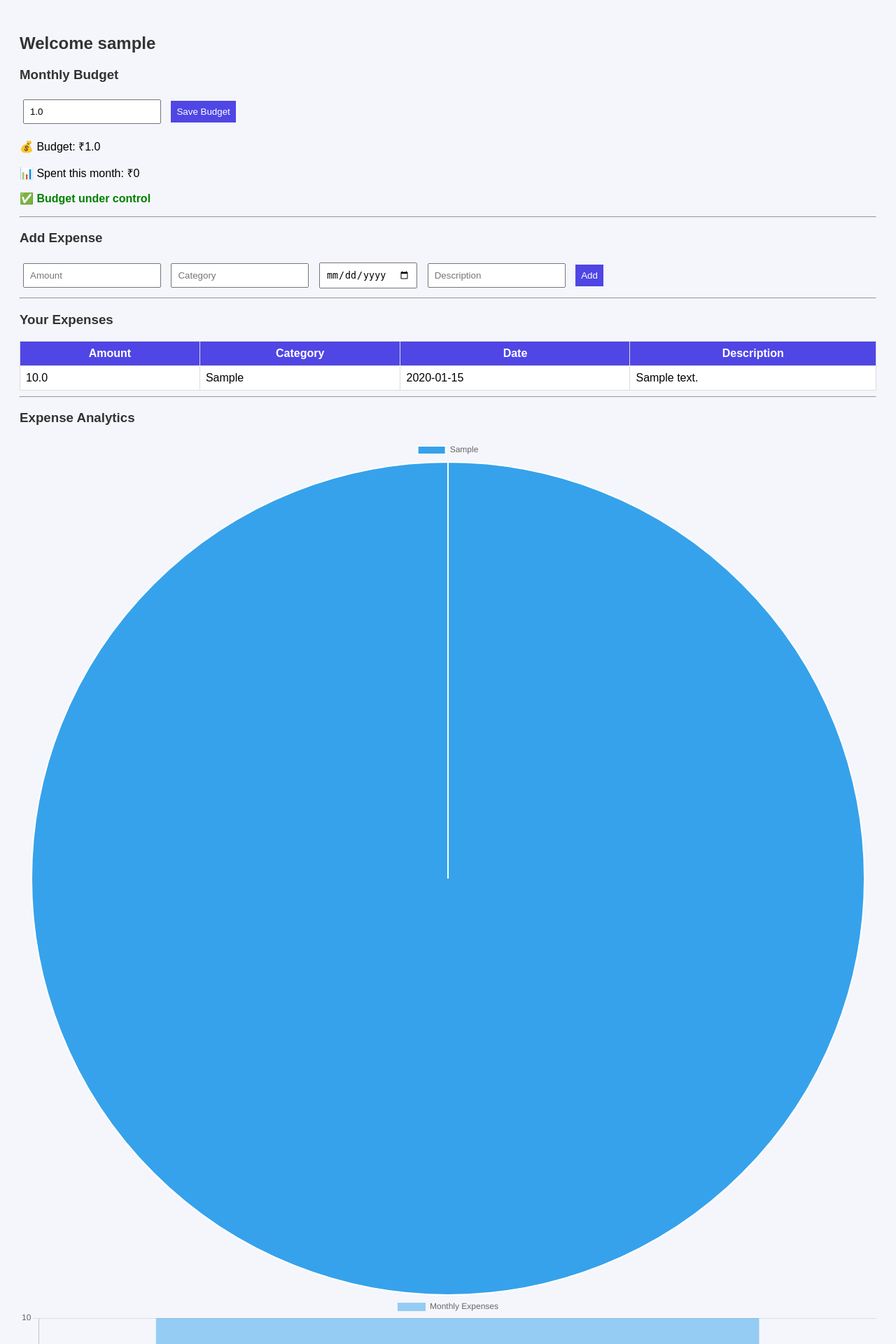
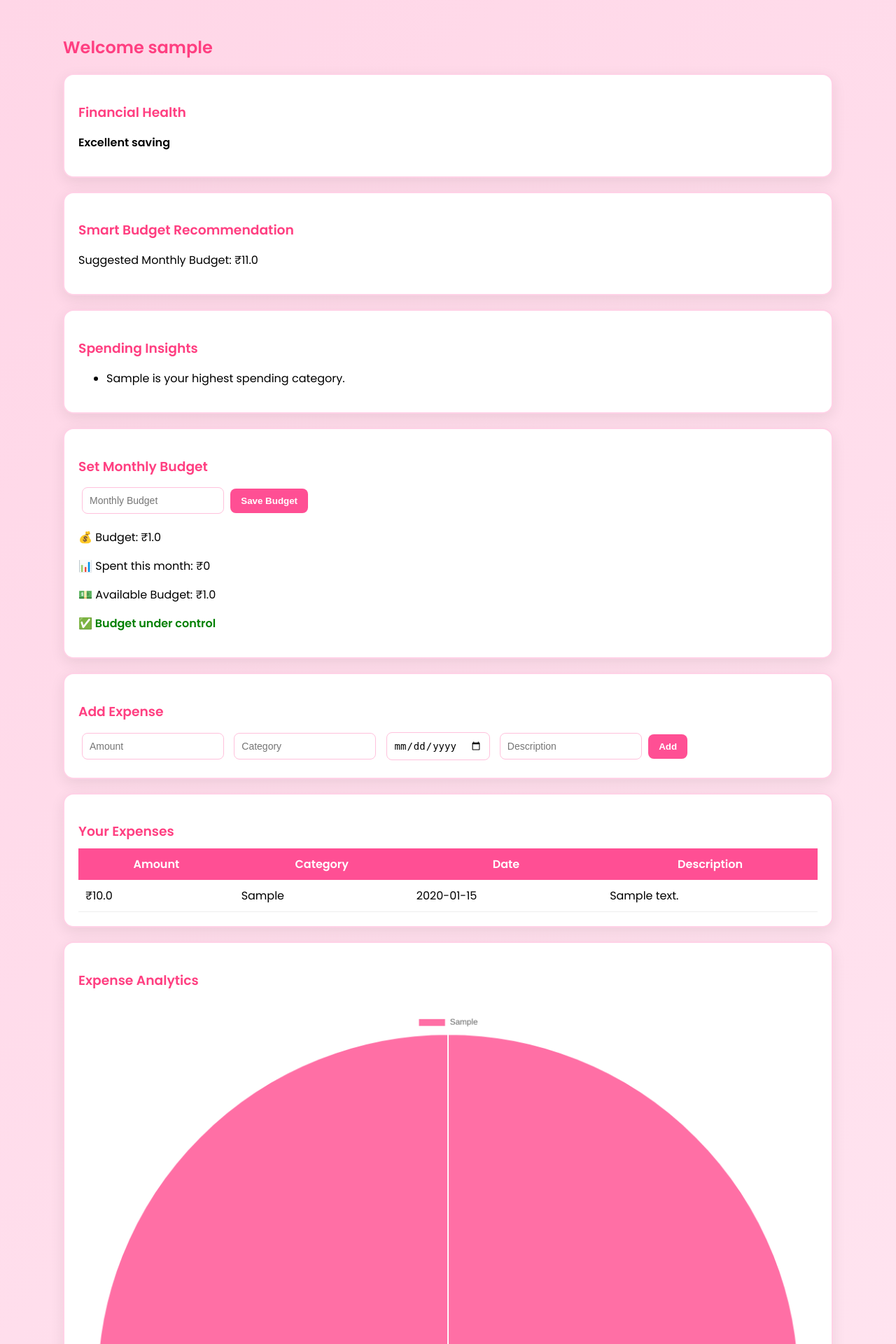
Before and after one commit to gayatripalamury/expense-tracker-flask, a Flask app: page /dashboard in a window 1280 px wide. Shown: the top 1920 px of the page at 70% size. Run offline with Flask 3, Linux system fonts and the light colour scheme; the visitor is signed in with stand-in values (Sample User, id 1); tables that the repository leaves empty hold one stand-in row (values such as "Sample post").

Commit message:
Added spending insights, financial health score and smart budget recommendation

```diff
--- a/app.py
+++ b/app.py
@@ -5,16 +5,17 @@ from werkzeug.security import generate_password_hash, check_password_hash
 app = Flask(__name__)
 app.secret_key = "super_secret_key"
 
+
 # ---------------- DATABASE ---------------- #
 
 def get_db():
     return sqlite3.connect("database.db")
 
+
 def init_db():
     db = get_db()
     cur = db.cursor()
 
-    # Users
     cur.execute("""
         CREATE TABLE IF NOT EXISTS users (
             id INTEGER PRIMARY KEY AUTOINCREMENT,
@@ -24,7 +25,6 @@ def init_db():
         )
     """)
 
-    # Expenses
     cur.execute("""
         CREATE TABLE IF NOT EXISTS expenses (
             id INTEGER PRIMARY KEY AUTOINCREMENT,
@@ -36,7 +36,6 @@ def init_db():
         )
     """)
 
-    # Monthly budget (one per user)
     cur.execute("""
         CREATE TABLE IF NOT EXISTS budgets (
             user_id INTEGER PRIMARY KEY,
@@ -47,7 +46,99 @@ def init_db():
     db.commit()
     db.close()
 
+
 init_db()
+
+
+# ---------------- ANALYTICS FEATURES ---------------- #
+
+def generate_spending_insights(user_id):
+
+    db = get_db()
+    cur = db.cursor()
+
+    insights = []
+
+    cur.execute("""
+        SELECT category, SUM(amount)
+        FROM expenses
+        WHERE user_id=?
+        GROUP BY category
+        ORDER BY SUM(amount) DESC
+        LIMIT 1
+    """, (user_id,))
+
+    result = cur.fetchone()
+
+    if result:
+        insights.append(f"{result[0]} is your highest spending category.")
+
+    cur.execute("""
+        SELECT substr(date,1,7), SUM(amount)
+        FROM expenses
+        WHERE user_id=?
+        GROUP BY substr(date,1,7)
+        ORDER BY substr(date,1,7) DESC
+        LIMIT 2
+    """, (user_id,))
+
+    months = cur.fetchall()
+
+    if len(months) == 2:
+        if months[0][1] > months[1][1]:
+            insights.append("Your spending increased compared to last month.")
+        else:
+            insights.append("Good job! Your spending decreased compared to last month.")
+
+    db.close()
+    return insights
+
+
+# --------- ONLY CHANGE: RETURN TEXT INSTEAD OF SCORE --------- #
+
+def calculate_financial_health_score(monthly_spent, monthly_budget):
+
+    if not monthly_budget:
+        return None
+
+    ratio = monthly_spent / monthly_budget
+
+    if ratio <= 0.5:
+        return "Excellent saving"
+    elif ratio <= 0.75:
+        return "Very healthy"
+    elif ratio <= 1:
+        return "Acceptable"
+    elif ratio <= 1.2:
+        return "Risky"
+    else:
+        return "Poor"
+
+
+def calculate_recommended_budget(user_id):
+
+    db = get_db()
+    cur = db.cursor()
+
+    cur.execute("""
+        SELECT substr(date,1,7), SUM(amount)
+        FROM expenses
+        WHERE user_id=?
+        GROUP BY substr(date,1,7)
+        ORDER BY substr(date,1,7) DESC
+        LIMIT 3
+    """, (user_id,))
+
+    months = cur.fetchall()
+    db.close()
+
+    if not months:
+        return None
+
+    avg_spending = sum(m[1] for m in months) / len(months)
+
+    return round(avg_spending * 1.1, 2)
+
 
 # ---------------- ROUTES ---------------- #
 
@@ -55,98 +146,141 @@ init_db()
 def home():
     return redirect("/login")
 
+
 # ---------- SIGNUP ---------- #
+
 @app.route("/signup", methods=["GET", "POST"])
 def signup():
+
     if request.method == "POST":
+
+        username = request.form.get("username", "").strip()
+        email = request.form.get("email", "").strip()
+        password = request.form.get("password", "").strip()
+
         db = get_db()
         cur = db.cursor()
-        cur.execute(
-            "INSERT INTO users (username,email,password) VALUES (?,?,?)",
-            (
-                request.form["username"],
-                request.form["email"],
-                generate_password_hash(request.form["password"])
+
+        try:
+            cur.execute(
+                "INSERT INTO users (username,email,password) VALUES (?,?,?)",
+                (
+                    username,
+                    email,
+                    generate_password_hash(password)
+                )
             )
-        )
-        db.commit()
+            db.commit()
+
+        except sqlite3.IntegrityError:
+            db.close()
+            return "Email already registered"
+
         db.close()
+
         return redirect("/login")
 
     return render_template("signup.html")
 
+
 # ---------- LOGIN ---------- #
+
 @app.route("/login", methods=["GET", "POST"])
 def login():
+
     if request.method == "POST":
+
+        email = request.form.get("email", "").strip()
+        password = request.form.get("password", "").strip()
+
         db = get_db()
         cur = db.cursor()
+
         cur.execute(
-            "SELECT * FROM users WHERE email=?",
-            (request.form["email"],)
+            "SELECT id, username, email, password FROM users WHERE email=?",
+            (email,)
         )
+
         user = cur.fetchone()
         db.close()
 
-        if user and check_password_hash(user[3], request.form["password"]):
+        if user and check_password_hash(user[3], password):
+
             session["user_id"] = user[0]
             session["username"] = user[1]
+
             return redirect("/dashboard")
+
+        return "Invalid email or password"
 
     return render_template("login.html")
 
+
 # ---------- DASHBOARD ---------- #
+
 @app.route("/dashboard")
 def dashboard():
+
     if "user_id" not in session:
         return redirect("/login")
 
     db = get_db()
     cur = db.cursor()
 
-    # Expenses
     cur.execute("""
         SELECT id, amount, category, date, description
         FROM expenses
         WHERE user_id=?
         ORDER BY id DESC
     """, (session["user_id"],))
+
     expenses = cur.fetchall()
 
-    # Monthly spent
     cur.execute("""
         SELECT SUM(amount)
         FROM expenses
         WHERE user_id=?
         AND substr(date,1,7)=strftime('%Y-%m','now')
     """, (session["user_id"],))
+
     monthly_spent = cur.fetchone()[0] or 0
 
-    # Budget
     cur.execute("""
         SELECT monthly_budget FROM budgets WHERE user_id=?
     """, (session["user_id"],))
+
     row = cur.fetchone()
     monthly_budget = row[0] if row else None
 
     db.close()
+
+    insights = generate_spending_insights(session["user_id"])
+    health_score = calculate_financial_health_score(monthly_spent, monthly_budget)
+    recommended_budget = calculate_recommended_budget(session["user_id"])
 
     return render_template(
         "dashboard.html",
         name=session["username"],
         expenses=expenses,
         monthly_spent=monthly_spent,
-        monthly_budget=monthly_budget
+        monthly_budget=monthly_budget,
+        insights=insights,
+        health_score=health_score,
+        recommended_budget=recommended_budget
     )
 
+
 # ---------- ADD EXPENSE ---------- #
+
 @app.route("/add-expense", methods=["POST"])
 def add_expense():
+
     if "user_id" not in session:
         return redirect("/login")
 
     db = get_db()
     cur = db.cursor()
+
     cur.execute("""
         INSERT INTO expenses (user_id, amount, category, date, description)
         VALUES (?, ?, ?, ?, ?)
@@ -157,14 +291,18 @@ def add_expense():
         request.form["date"],
         request.form["description"]
     ))
+
     db.commit()
     db.close()
 
     return redirect("/dashboard")
 
-# ---------- SET / UPDATE BUDGET ---------- #
+
+# ---------- SET BUDGET ---------- #
+
 @app.route("/set-budget", methods=["POST"])
 def set_budget():
+
     if "user_id" not in session:
         return redirect("/login")
 
@@ -172,20 +310,25 @@ def set_budget():
 
     db = get_db()
     cur = db.cursor()
+
     cur.execute("""
         INSERT INTO budgets (user_id, monthly_budget)
         VALUES (?, ?)
         ON CONFLICT(user_id)
         DO UPDATE SET monthly_budget=excluded.monthly_budget
     """, (session["user_id"], budget))
+
     db.commit()
     db.close()
 
     return redirect("/dashboard")
 
+
 # ---------- CHART DATA ---------- #
+
 @app.route("/chart-data")
 def chart_data():
+
     if "user_id" not in session:
         return jsonify({"categories": [], "months": []})
 
@@ -198,6 +341,7 @@ def chart_data():
         WHERE user_id=?
         GROUP BY category
     """, (session["user_id"],))
+
     categories = cur.fetchall()
 
     cur.execute("""
@@ -207,6 +351,7 @@ def chart_data():
         GROUP BY substr(date,1,7)
         ORDER BY substr(date,1,7)
     """, (session["user_id"],))
+
     months = cur.fetchall()
 
     db.close()
@@ -216,12 +361,14 @@ def chart_data():
         "months": months
     })
 
+
 # ---------- LOGOUT ---------- #
+
 @app.route("/logout")
 def logout():
     session.clear()
     return redirect("/login")
 
-# ---------------- RUN ---------------- #
+
 if __name__ == "__main__":
     app.run(debug=True)
--- a/static/style.css
+++ b/static/style.css
@@ -1,41 +1,273 @@
-body {
-    font-family: Arial, sans-serif;
-    background: #f4f6fb;
-    padding: 20px;
+body{
+
+font-family:'Poppins',sans-serif;
+
+margin:0;
+
+background:linear-gradient(135deg,#ffd6e7,#ffe9f3);
+
 }
 
-h2, h3 {
-    color: #333;
+
+/* MAIN CONTAINER */
+
+.container{
+
+width:90%;
+
+max-width:1100px;
+
+margin:auto;
+
+padding:30px;
+
 }
 
-input, button {
-    padding: 8px;
-    margin: 5px;
+
+/* HEADINGS */
+
+h2{
+
+color:#ff3f81;
+
+margin-bottom:20px;
+
 }
 
-table {
-    width: 100%;
-    background: white;
-    border-collapse: collapse;
+h3{
+
+color:#ff3f81;
+
+margin-bottom:10px;
+
 }
 
-table th {
-    background: #4f46e5;
-    color: white;
+
+/* CARD */
+
+.card{
+
+background:white;
+
+padding:20px;
+
+margin-bottom:20px;
+
+border-radius:15px;
+
+border:2px solid #ffd1e6;
+
+box-shadow:0 6px 20px rgba(0,0,0,0.08);
+
 }
 
-table th, table td {
-    padding: 8px;
-    border: 1px solid #ddd;
+
+/* INPUT */
+
+input{
+
+padding:10px;
+
+border-radius:8px;
+
+border:1px solid #ffc1dc;
+
+margin:5px;
+
+font-size:14px;
+
 }
 
-button {
-    background: #4f46e5;
-    color: white;
-    border: none;
-    cursor: pointer;
+
+/* BUTTON */
+
+button{
+
+padding:10px 15px;
+
+border:none;
+
+border-radius:8px;
+
+background:#ff4f94;
+
+color:white;
+
+font-weight:600;
+
+cursor:pointer;
+
 }
 
-.safe { color: green; font-weight: bold; }
-.warning { color: orange; font-weight: bold; }
-.danger { color: red; font-weight: bold; }
+button:hover{
+
+background:#ff2f7a;
+
+}
+
+
+/* TABLE */
+
+table{
+
+width:100%;
+
+border-collapse:collapse;
+
+margin-top:10px;
+
+}
+
+th{
+
+background:#ff4f94;
+
+color:white;
+
+padding:10px;
+
+}
+
+td{
+
+padding:10px;
+
+border-bottom:1px solid #eee;
+
+}
+
+
+/* BUDGET COLORS */
+
+.safe{
+
+color:green;
+
+font-weight:bold;
+
+}
+
+.warning{
+
+color:orange;
+
+font-weight:bold;
+
+}
+
+.danger{
+
+color:red;
+
+font-weight:bold;
+
+}
+
+
+/* CHART */
+
+canvas{
+
+margin-top:20px;
+
+background:white;
+
+border-radius:10px;
+
+padding:10px;
+
+}
+
+
+/* LOGOUT BUTTON */
+
+.logout{
+
+display:inline-block;
+
+margin-top:20px;
+
+text-decoration:none;
+
+background:#ff4f94;
+
+color:white;
+
+padding:10px 15px;
+
+border-radius:8px;
+
+font-weight:600;
+
+}
+/* ---------- LOGIN PAGE ---------- */
+
+.site-title{
+text-align:center;
+font-size:40px;
+margin-bottom:0;
+color:#ff5f8d;
+font-weight:700;
+}
+
+.site-subtitle{
+text-align:center;
+margin-top:5px;
+color:#666;
+margin-bottom:30px;
+}
+
+/* MAIN LOGIN LAYOUT */
+
+.login-page{
+display:flex;
+justify-content:center;
+align-items:center;
+gap:40px;
+max-width:900px;
+margin:auto;
+}
+
+/* LOGIN CARD */
+
+.login-box{
+background:white;
+padding:40px;
+border-radius:12px;
+box-shadow:0 4px 15px rgba(0,0,0,0.08);
+border:1px solid #f7c9d4;
+width:350px;
+}
+
+/* LABELS */
+
+.login-box label{
+display:block;
+margin-top:15px;
+font-weight:500;
+color:#444;
+}
+
+/* INPUT FIELDS */
+
+.login-box input{
+width:100%;
+padding:10px;
+margin-top:5px;
+border-radius:6px;
+border:1px solid #ddd;
+}
+
+/* SIGNUP TEXT */
+
+.signup-link{
+margin-top:15px;
+text-align:center;
+}
+
+/* RIGHT IMAGE */
+
+.login-image img{
+width:260px;
+opacity:0.9;
+}
--- a/templates/dashboard.html
+++ b/templates/dashboard.html
@@ -1,94 +1,188 @@
 <!DOCTYPE html>
 <html>
 <head>
-    <title>Dashboard</title>
+    <title>Expense Dashboard</title>
+
     <link rel="stylesheet" href="/static/style.css">
+
+    <link href="https://fonts.googleapis.com/css2?family=Poppins:wght@300;400;600&display=swap" rel="stylesheet">
+
     <script src="https://cdn.jsdelivr.net/npm/chart.js"></script>
 </head>
+
 <body>
+
+<div class="container">
 
 <h2>Welcome {{ name }}</h2>
 
-<h3>Monthly Budget</h3>
+<div class="card">
+<h3>Financial Health</h3>
+{% if health_score %}
+<p><b>{{ health_score }}</b></p>
+{% else %}
+<p>No data yet</p>
+{% endif %}
+</div>
+
+<div class="card">
+<h3>Smart Budget Recommendation</h3>
+{% if recommended_budget %}
+<p>Suggested Monthly Budget: ₹{{ recommended_budget }}</p>
+{% else %}
+<p>Add expenses to get recommendation</p>
+{% endif %}
+</div>
+
+<div class="card">
+<h3>Spending Insights</h3>
+{% if insights %}
+<ul>
+{% for insight in insights %}
+<li>{{ insight }}</li>
+{% endfor %}
+</ul>
+{% else %}
+<p>No insights yet</p>
+{% endif %}
+</div>
+
+<div class="card">
+<h3>Set Monthly Budget</h3>
+
 <form method="POST" action="/set-budget">
-    <input type="number" step="0.01" name="budget"
-           placeholder="Enter monthly budget"
-           value="{{ monthly_budget or '' }}" required>
+<input type="number" step="0.01" name="budget" placeholder="Monthly Budget" required>
 <button>Save Budget</button>
 </form>
 
 {% if monthly_budget %}
 <p>💰 Budget: ₹{{ monthly_budget }}</p>
 <p>📊 Spent this month: ₹{{ monthly_spent }}</p>
+<p>💵 Available Budget: ₹{{ monthly_budget - monthly_spent }}</p>
 
 {% if monthly_spent > monthly_budget %}
 <p class="danger">🚨 Budget exceeded!</p>
+
 {% elif monthly_spent > monthly_budget * 0.8 %}
 <p class="warning">⚠️ You’ve used over 80% of your budget</p>
+
 {% else %}
 <p class="safe">✅ Budget under control</p>
 {% endif %}
+
 {% endif %}
+</div>
 
-<hr>
+<div class="card">
 
 <h3>Add Expense</h3>
+
 <form method="POST" action="/add-expense">
+
 <input type="number" step="0.01" name="amount" placeholder="Amount" required>
+
 <input name="category" placeholder="Category" required>
+
 <input type="date" name="date" required>
+
 <input name="description" placeholder="Description">
+
 <button>Add</button>
+
 </form>
 
-<hr>
+</div>
+
+
+<div class="card">
 
 <h3>Your Expenses</h3>
+
 <table>
+
 <tr>
-<th>Amount</th><th>Category</th><th>Date</th><th>Description</th>
+<th>Amount</th>
+<th>Category</th>
+<th>Date</th>
+<th>Description</th>
 </tr>
+
 {% for e in expenses %}
 <tr>
-<td>{{ e[1] }}</td>
+<td>₹{{ e[1] }}</td>
 <td>{{ e[2] }}</td>
 <td>{{ e[3] }}</td>
 <td>{{ e[4] }}</td>
 </tr>
 {% endfor %}
+
 </table>
 
-<hr>
+</div>
+
+
+<div class="card">
 
 <h3>Expense Analytics</h3>
-<canvas id="categoryChart"></canvas>
-<canvas id="monthlyChart"></canvas>
+
+<canvas id="categoryChart" height="200"></canvas>
+<canvas id="monthlyChart" height="200"></canvas>
+
+</div>
+
+
+<a class="logout" href="/logout">Logout</a>
+
+</div>
 
 <script>
+
+document.addEventListener("DOMContentLoaded", function(){
+
 fetch("/chart-data")
 .then(res => res.json())
 .then(data => {
-    if (data.categories.length === 0) return;
 
-    new Chart(categoryChart, {
-        type: "pie",
-        data: {
-            labels: data.categories.map(i => i[0]),
-            datasets: [{ data: data.categories.map(i => i[1]) }]
+if (!data || data.categories.length === 0) return;
+
+const categoryCanvas = document.getElementById("categoryChart");
+const monthlyCanvas = document.getElementById("monthlyChart");
+
+new Chart(categoryCanvas,{
+type:"pie",
+data:{
+labels:data.categories.map(i => i[0]),
+datasets:[{
+data:data.categories.map(i => i[1]),
+backgroundColor:[
+"#ff6fa5",
+"#ff9ec6",
+"#ffc2dd",
+"#ffd7ea",
+"#ffe8f3"
+]
+}]
 }
 });
 
-    new Chart(monthlyChart, {
-        type: "bar",
-        data: {
-            labels: data.months.map(i => i[0]),
-            datasets: [{ label: "Monthly Expenses", data: data.months.map(i => i[1]) }]
+new Chart(monthlyCanvas,{
+type:"bar",
+data:{
+labels:data.months.map(i => i[0]),
+datasets:[{
+label:"Monthly Expenses",
+data:data.months.map(i => i[1]),
+backgroundColor:"#ff6fa5"
+}]
 }
 });
+
+})
+.catch(err => console.error("Chart loading error:", err));
+
 });
+
 </script>
-
-<a href="/logout">Logout</a>
 
 </body>
 </html>
```
Also changed, not shown: templates/login.html (+44 -8 lines), templates/signup.html (+16 -13 lines). Lines whose indentation alone changed are shown as unchanged.
